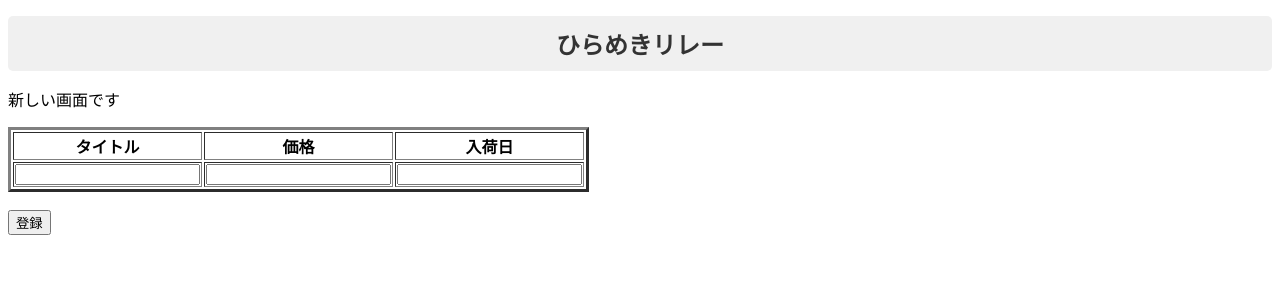
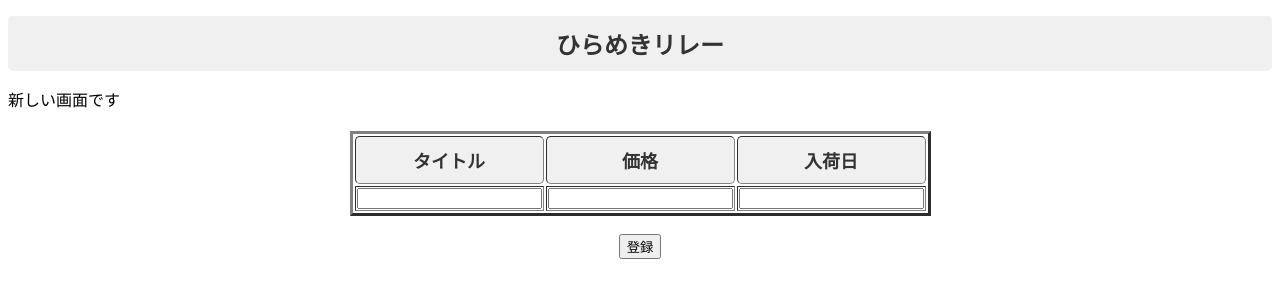
Before and after one commit to MaekobaShun/hackathon-vol14, a Flask app: page /form in a window 1280 px wide. Shown: the top 300 px of the page. Run offline with Flask 3, Linux system fonts and the light colour scheme.

Commit message:
css 変更

```diff
--- a/relay/static/style.css
+++ b/relay/static/style.css
@@ -18,3 +18,22 @@ h1:after{
     background-color: #f0f0f0;
     border-radius: 5px;
 }
+
+form {
+    margin-top: 20px;
+    text-align: center;
+}
+
+form table {
+    margin: 0 auto;
+}
+
+form table th {
+    background-color: #f0f0f0;
+    padding: 10px;
+    border-radius: 5px;
+    text-align: center;
+    font-size: 18px;
+    font-weight: bold;
+    color: #333;
+}
```
